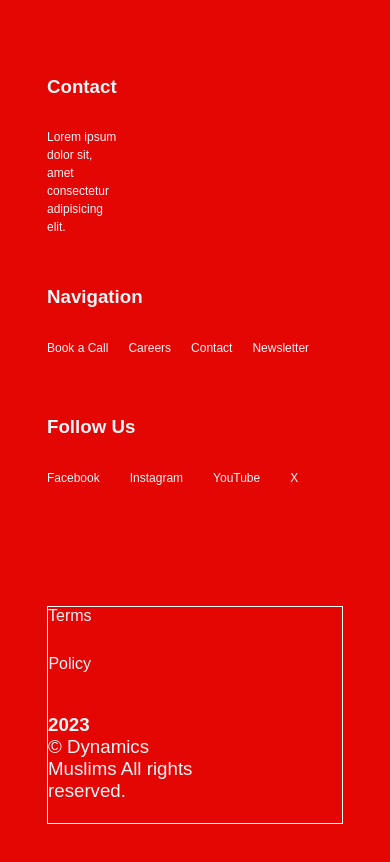
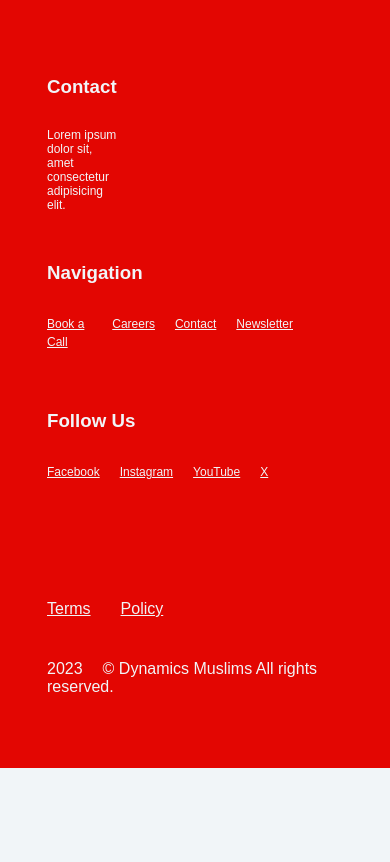
Before and after one commit to 7sololade/dynamic-muslims, a React (Create React App) app: page /signupPage in a window 390 px wide. Shown: the part 1080-1942 px from the top of the page. After the commit the page ends 1848 px from the top, so only its background shows below. Built offline with nearby package versions, Linux system fonts and the light colour scheme; a web font is replaced by a local one.

Commit message:
footer adjustiment

```diff
--- a/src/components/Footer.jsx
+++ b/src/components/Footer.jsx
@@ -62,10 +62,10 @@ export default function Footer() {
           <Link>Policy</Link>
         </div>
         <div className="incorporate">
-          <h3>
+          <p>
             {getYear}
             <span>&copy; Dynamics Muslims All rights reserved.</span>
-          </h3>
+          </p>
         </div>
       </div>
     </div>
--- a/src/styles/Footer.css
+++ b/src/styles/Footer.css
@@ -93,6 +93,32 @@ font-family: 'Cabinet Grotesk', sans-serif; */
     gap: 30px;
 }
 
+.footer-links .navigation{
+    display: flex;
+    flex-direction: column;
+    align-items: flex-start;
+    justify-content: flex-start;
+    margin-right: 50px;
+}
+
+
+.navigation ul{
+    display: flex;
+    flex-direction: column;
+    align-items: flex-start;
+    justify-content: flex-start;
+}
+
+.social-media ul{
+    display: flex;
+    flex-direction: column;
+    align-items: flex-start;
+    justify-content: flex-start;
+}
+
+
+
+
 .navigation, .social-media, h3{
     margin-bottom: 30px;
 }
@@ -109,14 +135,17 @@ font-family: 'Cabinet Grotesk', sans-serif; */
 }
 
 
+
+
+
 .bottom-level{
     width: 100%;
     display: flex;
     flex-direction: row;
-    align-items: flex-start;
-    justify-content: space-between;
+    align-items: center;
+    justify-content: flex-start;
     font-family: 'Satoshi', sans-serif;
-    border: 1px solid white;
+    /* border: 1px solid white; */
 }
 
 .bottom-level .terms{
@@ -134,7 +163,6 @@ font-family: 'Cabinet Grotesk', sans-serif; */
 }
 
 .bottom-level .incorporate{
-    /* margin-left: auto !important;  */
     display: flex;
     align-items: center;
     justify-content: center;
@@ -142,13 +170,13 @@ font-family: 'Cabinet Grotesk', sans-serif; */
     height: 100px;
     gap: 10px;
     flex-direction: row;
-    width: 60%;
-    /* border: 1px solid white; */
+    /* border: 1px solid white !important; */
+    margin-left: auto;
     color: var(--background);
 }
 
-.incorporate h3 span{
-    margin: 0 20px;
+.incorporate p span{
+    margin-left:  20px !important;
     font-weight: 200;
 }
 
@@ -215,103 +243,26 @@ font-family: 'Cabinet Grotesk', sans-serif; */
 
     .bottom-level{
         gap: 50px;
-        align-items: start !important;
-        flex-direction: column !important;
+        align-items: flex-start;
+        justify-content: flex-start;
+        flex-direction: column ;
+        gap: 10px;
     }
 
     .bottom-level .terms{
-        flex-direction: column !important;
+        flex-direction: row !important;
     }
+
+
+    .bottom-level .incorporate{
+        margin-left: 0;
+
+    }
+
 
     .incorporate h3 span{
         display: block;
-        margin-left: 0;
+        margin: 0 !important;
     }
 
 }
-
-
-
-
-
-
-
-
-
-
-
-
-
-
-
-
-
-
-
-
-.footer .col-md-6 {
-    padding-top: 10px;
-}
-
-.footer h5 {
-    font-size: 16px;
-    font-weight: bold;
-    margin-bottom: 10px;
-}
-
-.footer p {
-    font-size: 14px;
-    line-height: 1.5;
-}
-
-.footer a {
-    color: #333;
-    text-decoration: none;
-    transition: color 0.3s ease;
-}
-
-.footer a:hover {
-    color: #000;
-}
-
-.footer .btn {
-    margin-top: 10px;
-}
-
-.footer .footer-nav {
-    list-style: none;
-    padding: 0;
-}
-
-.footer .footer-nav li {
-    display: inline-block;
-    margin-right: 10px;
-}
-
-.footer .footer-nav li:last-child {
-    margin-right: 0;
-}
-
-.footer .social-media {
-    list-style: none;
-    padding: 0;
-}
-
-.footer .social-media li {
-    display: inline-block;
-    margin-right: 10px;
-}
-
-.footer .social-media li:last-child {
-margin-right: 0;
-}
-
-.footer .social-media a {
-color: #333;
-font-size: 20px;
-transition: color 0.3s ease;
-}
-
-.footer .social-media a:hover {
-color: #000;
-}
```
